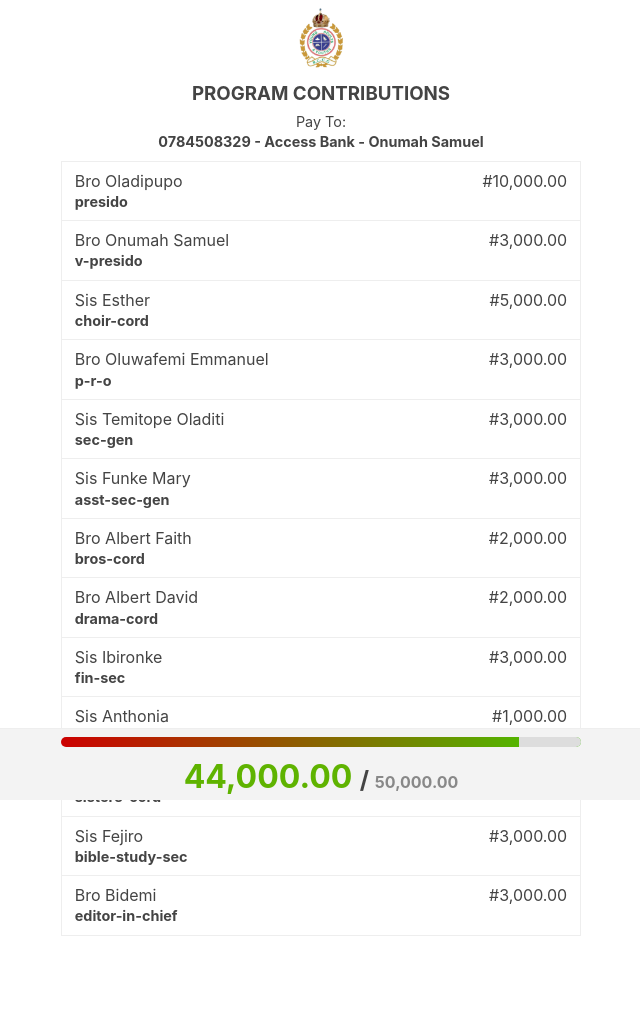
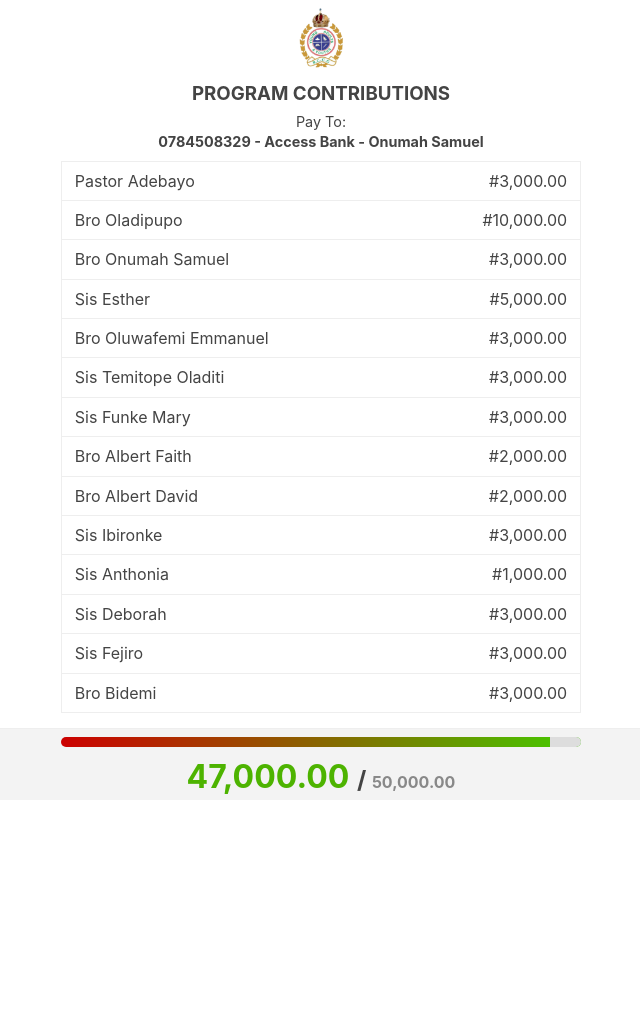
Before and after one commit to onumahkalusamuel/rccg-payments, a PHP site: page / in a window 1280 px wide. Shown: the whole page, without its empty margins (319-959 px from the left). After the commit the page ends 794 px from the top, so only its background shows below. Run offline with PHP 8.4, Linux system fonts and the light colour scheme.

Commit message:
Update index.php

```diff
--- a/index.php
+++ b/index.php
@@ -18,56 +18,60 @@
     $target = 50000;
     $payments = [
         [
+            "name" => "Pastor Adebayo",
+            "designation" => "",
+            "amount" => 3000
+        ], [
             "name" => "Bro Oladipupo",
-            "designation" => "presido",
+            "designation" => "",
             "amount" => 10000
         ], [
             "name" => "Bro Onumah Samuel",
-            "designation" => "v-presido",
+            "designation" => "",
             "amount" => 3000
         ], [
             "name" => "Sis Esther",
-            "designation" => "choir-cord",
+            "designation" => "",
             "amount" => 5000
         ], [
             "name" => "Bro Oluwafemi Emmanuel",
-            "designation" => "p-r-o",
+            "designation" => "",
             "amount" => 3000
         ], [
             "name" => "Sis Temitope Oladiti",
-            "designation" => "sec-gen",
+            "designation" => "",
             "amount" => 3000
         ], [
             "name" => "Sis Funke Mary",
-            "designation" => "asst-sec-gen",
+            "designation" => "",
             "amount" => 3000
         ], [
             "name" => "Bro Albert Faith",
-            "designation" => "bros-cord",
+            "designation" => "",
             "amount" => 2000
         ], [
             "name" => "Bro Albert David",
-            "designation" => "drama-cord",
+            "designation" => "",
             "amount" => 2000
         ], [
             "name" => "Sis Ibironke",
-            "designation" => "fin-sec",
+            "designation" => "",
             "amount" => 3000
         ], [
             "name" => "Sis Anthonia",
-            "designation" => "choir-member",
+            "designation" => "",
             "amount" => 1000
         ], [
             "name" => "Sis Deborah",
-            "designation" => "sisters-cord",
+            "designation" => "",
             "amount" => 3000
         ], [
             "name" => "Sis Fejiro",
-            "designation" => "bible-study-sec",
+            "designation" => "",
             "amount" => 3000
         ],  [
             "name" => "Bro Bidemi",
-            "designation" => "editor-in-chief",
+            "designation" => "",
             "amount" => 3000
         ],
 
```
